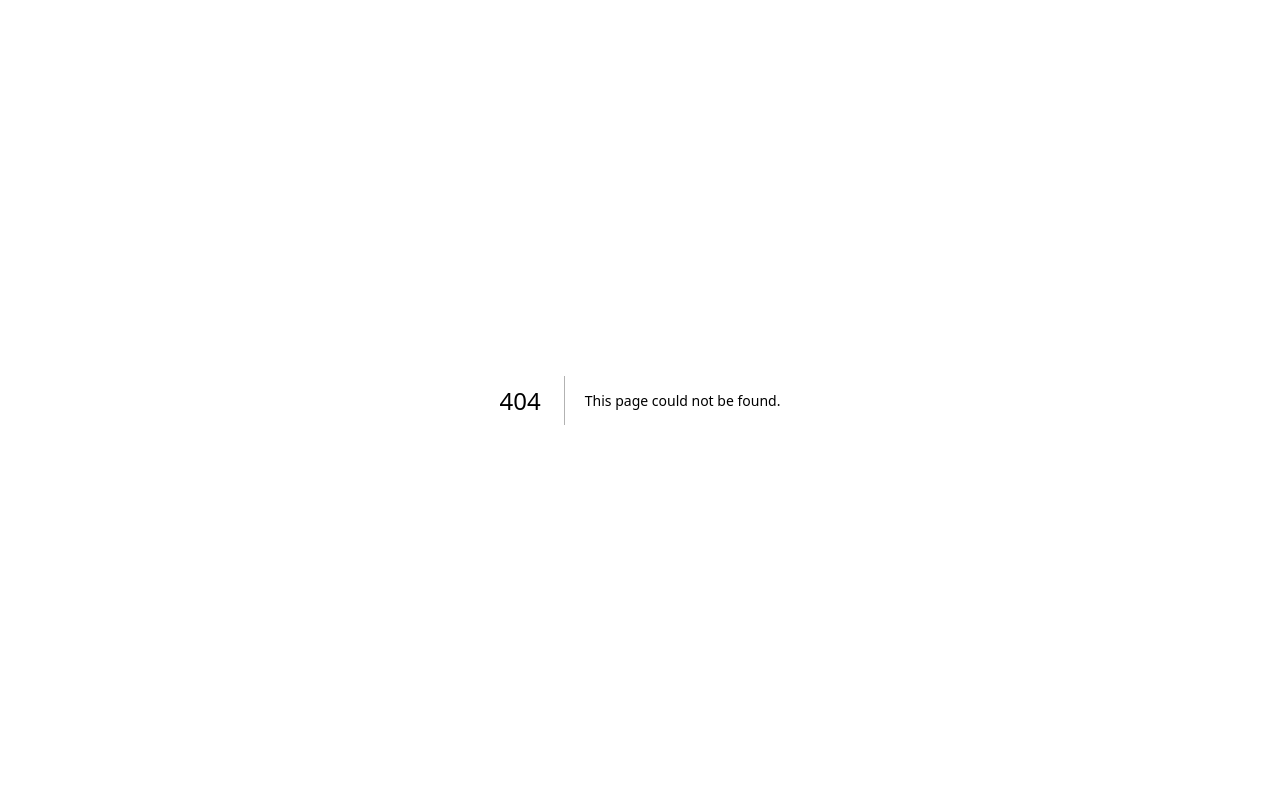
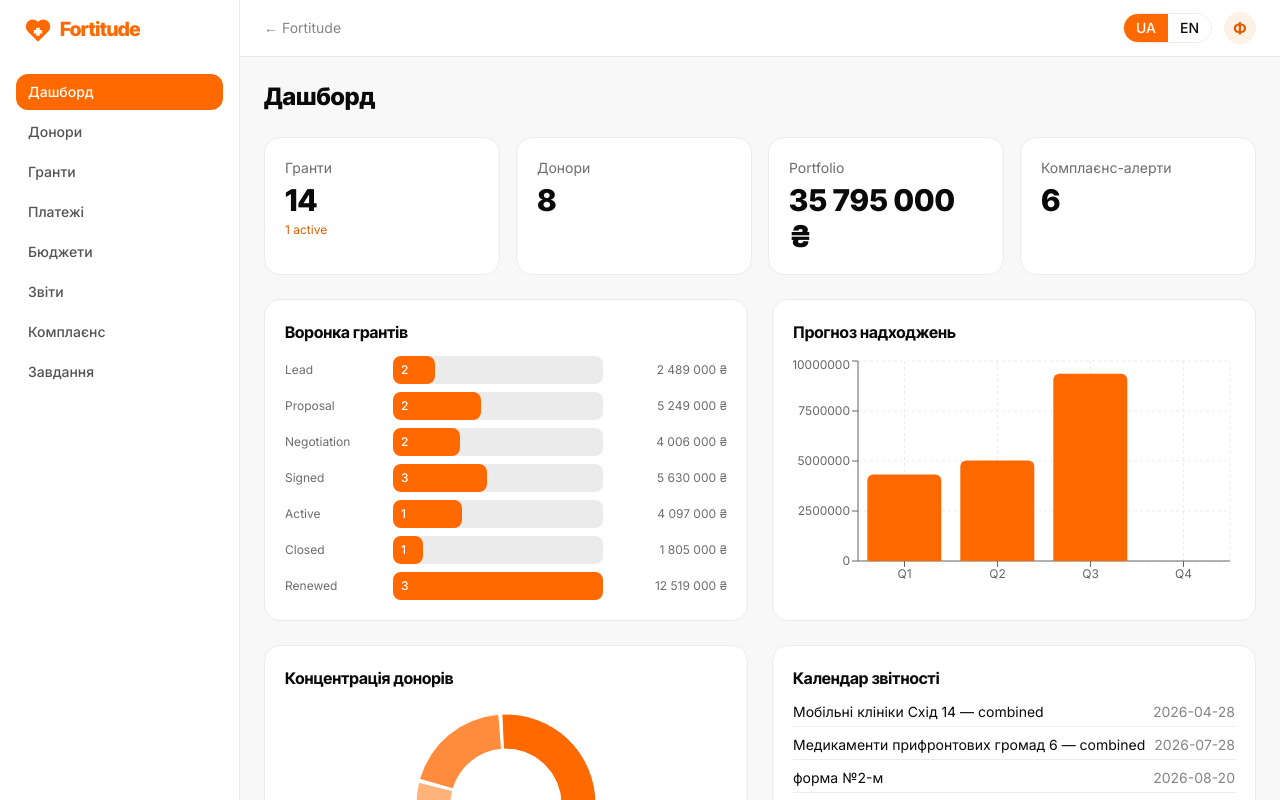
Before and after one commit to 0NIK5/CRM_FORT, a Next.js app: page /CRM_FORT/admin in a window 1280 px wide. Before the commit this address had no page. Shown: the top 800 px of the page. Built offline with nearby package versions, Linux system fonts and the light colour scheme.

Commit message:
feat: admin dashboard с KPI и виджетами

```diff
--- /dev/null
+++ b/app/admin/page.tsx
@@ -0,0 +1,42 @@
+'use client';
+import { PageHeader } from '@/components/ui/PageHeader';
+import { Card } from '@/components/ui/Card';
+import { StatCard } from '@/components/ui/StatCard';
+import { FunnelBars } from '@/components/charts/FunnelChart';
+import { BarChartCard } from '@/components/charts/BarChart';
+import { DonutChartCard } from '@/components/charts/DonutChart';
+import { useLang } from '@/lib/i18n-context';
+import { formatMoney } from '@/lib/format';
+import * as D from '@/lib/dashboard';
+import { mock } from '@/lib/mock';
+
+export default function AdminDashboard() {
+  const { t } = useLang();
+  const totalGrants = mock.grants.reduce((s, g) => s + g.amount, 0);
+  const active = mock.grants.filter((g) => g.stage === 'active').length;
+  return (
+    <div>
+      <PageHeader title={t('nav.dashboard')} />
+      <div className="grid gap-4 sm:grid-cols-2 lg:grid-cols-4">
+        <StatCard label={t('nav.grants')} value={String(mock.grants.length)} hint={`${active} active`} />
+        <StatCard label={t('nav.donors')} value={String(mock.donors.length)} />
+        <StatCard label="Portfolio" value={formatMoney(totalGrants, 'UAH')} />
+        <StatCard label={t('dash.alerts')} value={String(D.complianceAlerts().length)} />
+      </div>
+      <div className="mt-6 grid gap-6 lg:grid-cols-2">
+        <Card><h3 className="mb-3 font-display font-bold">{t('dash.pipeline')}</h3><FunnelBars data={D.pipelineByStage()} /></Card>
+        <Card><h3 className="mb-3 font-display font-bold">{t('dash.cashflow')}</h3>
+          <BarChartCard data={D.cashflowByQuarter().map((q) => ({ name: q.quarter, value: q.planned }))} /></Card>
+        <Card><h3 className="mb-3 font-display font-bold">{t('dash.concentration')}</h3>
+          <DonutChartCard data={D.donorConcentration().slice(0, 6).map((d) => ({ name: d.donor, value: d.amount }))} /></Card>
+        <Card><h3 className="mb-3 font-display font-bold">{t('dash.calendar')}</h3>
+          <ul className="space-y-2 text-sm">
+            {D.upcomingReports().map((r, i) => (
+              <li key={i} className="flex justify-between border-b border-surface-muted pb-1">
+                <span>{r.label}</span><span className="text-ink/50">{r.deadline}</span></li>
+            ))}
+          </ul></Card>
+      </div>
+    </div>
+  );
+}
```
